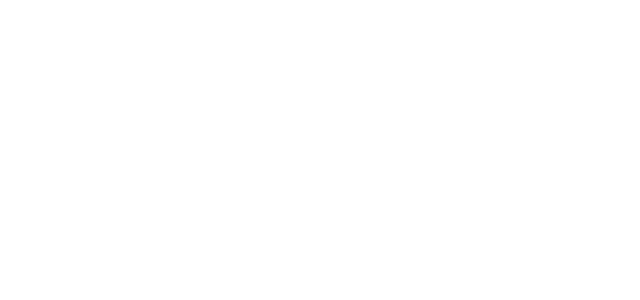
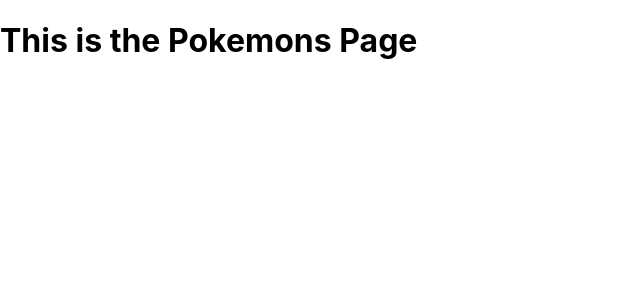
Before and after one commit to DarioJejer/PI-Pokemon-FT14a, a React (Create React App) app in the folder client/: page /pokemons in a window 1280 px wide. Shown: the top 300 px of the page, without its empty margins (0-640 px from the left). Built offline with nearby package versions, Linux system fonts and the light colour scheme.

Commit message:
CreateHomePage

```diff
--- a/client/src/App.js
+++ b/client/src/App.js
@@ -1,12 +1,14 @@
 import './App.css';
 import { Route } from "react-router-dom";
-import Home from "./Components/LandingPage/LandingPage.js";
+import LandingPage from "./Components/LandingPage/LandingPage.js";
+import Home from "./Components/Home/Home.js";
 
 
 function App() {
   return (
     <>
-      <Route exact path="/" component={Home} />
+      <Route exact path="/" component={LandingPage} />
+      <Route exact path="/pokemons" component={Home} />
     </>
   );
 }
--- /dev/null
+++ b/client/src/Components/Home/Home.js
@@ -0,0 +1,10 @@
+// import './LandingPage.css';
+import { Link } from 'react-router-dom';
+
+function Home() {
+    return (
+      <h1>This is the Pokemons Page</h1>
+    );
+  }
+
+export default Home;
--- a/client/src/Components/LandingPage/LandingPage.js
+++ b/client/src/Components/LandingPage/LandingPage.js
@@ -1,7 +1,7 @@
 import './LandingPage.css';
 import { Link } from 'react-router-dom';
 
-function Home() {
+function LandingPage() {
     return (
       <div className="window">
         <Link to='/pokemons'>
@@ -11,4 +11,4 @@
     );
   }
 
-export default Home;
+export default LandingPage;
```
